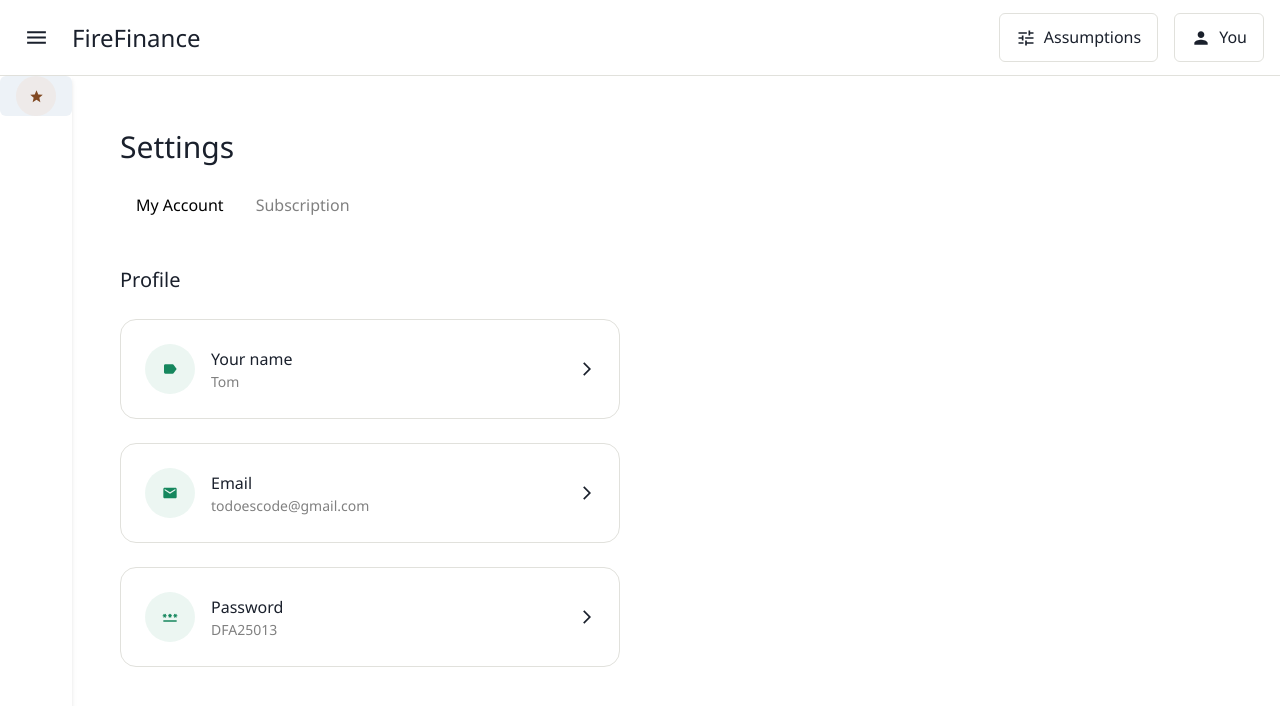
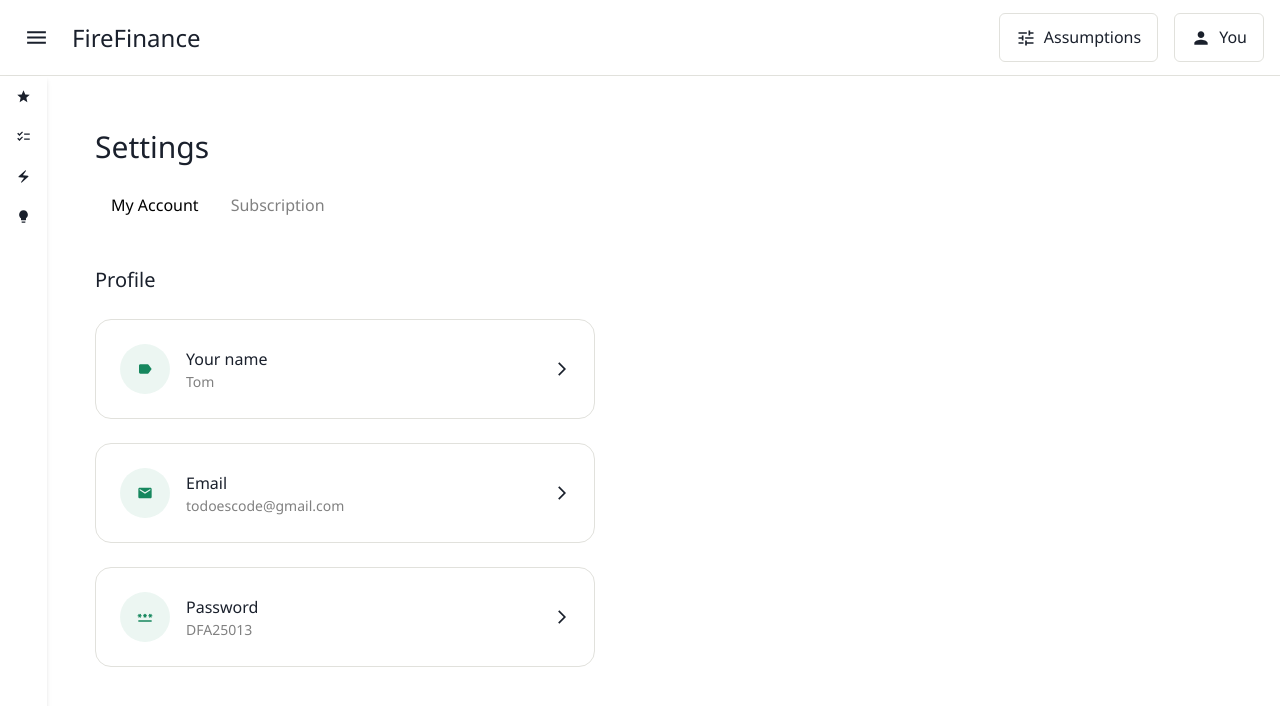
Before and after one commit to therealbluepandabear/fire-finance, a React (Create React App) app: page / in a window 1280 px wide. Shown: the top 706 px of the page. Built offline with nearby package versions, Linux system fonts and the light colour scheme.

Commit message:
Major improvements to `Menu` component.

```diff
--- a/src/components/dashboard/Dashboard.tsx
+++ b/src/components/dashboard/Dashboard.tsx
@@ -6,34 +6,73 @@ import AppBar from '../ui/new/AppBar'
 import Settings from './pages/Settings'
 import { useState } from 'react'
 
+const iconSize = 15
+
+const menuItems: MenuItem[] = [
+    {
+        leftContent: (
+            <MdStar size={iconSize} />
+        ),
+        label: 'Baseline Plan'
+    },
+    {
+        leftContent: (
+            <MdChecklist size={iconSize} />
+        ),
+        label: 'Overview',
+        subMenuItems: [
+            { label: 'Accounts and Assets' },
+            { label: 'Home and Real Estate' },
+            { label: 'Debts' },
+            { label: 'Income' },
+            { label: 'Expenses and Healthcare' },
+            { label: 'Money Flows' },
+            { label: 'Estate Planning' },
+            { label: 'Profile and Goals' },
+            { label: 'Assumptions' }
+        ]
+    },
+    {
+        leftContent: (
+            <MdElectricBolt size={iconSize} />
+        ),
+        label: 'Coach',
+        subMenuItems: [
+            { label: 'Suggestions' },
+            { label: 'Progress' },
+            { label: 'Sterngthen Your Plan' }
+        ]
+    },
+    {
+        leftContent: (
+            <MdLightbulb size={iconSize} />
+        ),
+        label: 'Insights',
+        subMenuItems: [
+            { label: 'Library' },
+            { label: 'Lifetime Income Projection' },
+            { label: 'Net Worth Statement' },
+            { label: 'Analysis of Goals' },
+            { label: 'IRMAA' },
+            { label: 'Lifetime Cash Flow' },
+            { label: 'Projected Net Worth' },
+            { label: 'Timeline of Milestones' },
+            { label: 'Income & Expenses' },
+            { label: 'Savings' },
+            { label: 'Taxes' },
+            { label: 'Savings Timeline' },
+            { label: 'What You Need' },
+            { label: 'Withdrawals' },
+            { label: 'Surplus-Gap' }
+        ]
+    }
+]
+
 interface DashboardMenuProps {
     isOpen: boolean
 }
 
 function DashboardMenu(props: DashboardMenuProps): JSX.Element {
-    const menuItems: MenuItem[] = [
-        {
-            leftContent: (
-                <IconButton
-                    icon={<MdStar size={15} />}
-                    color='rgb(129, 73, 34)'
-                    background='rgba(255, 143, 67, 0.08)'
-                    aria-label='???'
-                    borderRadius='999px'
-                />
-            ),
-            label: 'Baseline Plan',
-            subMenuItems: [
-                { label: 'Test' },
-                { label: 'Test' },
-                { label: 'Test' },
-                { label: 'Test' },
-                { label: 'Test' },
-                { label: 'Test' }
-            ]
-        }
-    ]
-
     return (
         <Menu
             isOpen={props.isOpen}
--- a/src/components/ui/new/Menu.tsx
+++ b/src/components/ui/new/Menu.tsx
@@ -1,5 +1,47 @@
-import { Box, Button, Flex } from '@chakra-ui/react'
+import { Box, Button, Flex, Text } from '@chakra-ui/react'
 import { useState } from 'react'
+
+function MenuItemDisplay(props: MenuProps & {
+        isSelected: boolean,
+        menuItem: MenuItem,
+        onClick: () => void
+    }): JSX.Element {
+
+    return (
+        <Button
+            background={props.isSelected ? 'lightBlue' : 'transparent'}
+            flexDirection='row'
+            justifyContent='flex-start'
+            paddingStart='16px'
+            onClick={props.onClick}
+        >
+            {props.menuItem.leftContent}
+
+            {props.isOpen && (
+                <Text
+                    fontSize='md'
+                    paddingStart='16px'
+                >{props.menuItem.label}</Text>
+            )}
+        </Button>
+    )
+}
+
+function SubMenuItemDisplay(props: MenuProps & {
+        isSelected: boolean
+        subMenuItem: SubMenuItem,
+        onClick: () => void
+    }): JSX.Element {
+
+    return (
+        <Button
+            background={props.isSelected ? 'lightBlue' : 'transparent'}
+            borderRadius='0px'
+            justifyContent='flex-start'
+            onClick={props.onClick}
+        >{props.subMenuItem.label}</Button>
+    )
+}
 
 export interface SubMenuItem {
     label: string
@@ -18,16 +60,33 @@ interface MenuProps {
 }
 
 export default function Menu(props: MenuProps): JSX.Element {
-    const [subMenuItemsOpen, setSubMenuItemsOpen] = useState(false)
+    // If a particular menu item is open it means the
+    // sub items of that menu item are showing
+    const [openMenuItems, setOpenMenuItems] = useState<MenuItem[]>([])
+    const [selectedItem, setSelectedItem] = useState<(MenuItem | SubMenuItem) | null>(null)
 
     function itemClickHandler(item: MenuItem | SubMenuItem): void {
         props.onItemClick(item)
-        setSubMenuItemsOpen(prevSubMenuItemsOpen => !prevSubMenuItemsOpen)
+
+        const isMenuItem = 'leftContent' in item
+
+        if (isMenuItem && !item.subMenuItems) {
+            setSelectedItem(item)
+        } else if (!isMenuItem) {
+            setSelectedItem(item)
+        }
+
+        if (isMenuItem && item.subMenuItems) {
+            if (!openMenuItems.includes(item)) {
+                setOpenMenuItems((prevOpenMenuItems) => [...prevOpenMenuItems, item])
+            } else {
+                setOpenMenuItems(openMenuItems.filter(menuItems => menuItems !== item))
+            }
+        }
     }
 
     return (
         <Flex
-            height='100%'
             flexDirection='column'
             shadow='md'
         >
@@ -35,38 +94,29 @@ export default function Menu(props: MenuProps): JSX.Element {
                 {props.menuItems.map((menuItem, index) => {
                     return (
                         <>
-                            <Button
+                            <MenuItemDisplay
                                 key={index}
-                                flexDirection='row'
-                                justifyContent='flex-start'
-                                paddingStart='16px'
-                                onClick={() => {
-                                    itemClickHandler(menuItem)
-                                }}
-                            >
-                                {props.menuItems[0].leftContent}
+                                isSelected={selectedItem?.label === menuItem.label}
+                                menuItem={menuItem}
+                                onClick={() => itemClickHandler(menuItem)}
+                                {...props}
+                            />
 
-                                {props.isOpen && (
-                                    <Button>
-                                        {menuItem.label}
-                                    </Button>
-                                )}
-                            </Button>
-
-                            {menuItem.subMenuItems && props.isOpen && subMenuItemsOpen && (
+                            {props.isOpen && openMenuItems.includes(menuItem) && (
                                 <Flex flexDirection='row'>
                                     <Box opacity={0} paddingStart='16px'>
-                                        {props.menuItems[0].leftContent}
+                                        {menuItem.leftContent}
                                     </Box>
 
                                     <Flex flexDirection='column' width='100%'>
-                                        {menuItem.subMenuItems.map((subMenuItem, index) => (
-                                            <Button
+                                        {menuItem.subMenuItems && menuItem.subMenuItems.map((subMenuItem, index) => (
+                                            <SubMenuItemDisplay
                                                 key={index}
-                                                background='transparent'
-                                                borderRadius='0px'
-                                                justifyContent='flex-start'
-                                            >{subMenuItem.label}</Button>
+                                                isSelected={selectedItem === subMenuItem}
+                                                subMenuItem={subMenuItem}
+                                                onClick={() => itemClickHandler(subMenuItem)}
+                                                {...props}
+                                            />
                                         ))}
                                     </Flex>
                                 </Flex>
```
